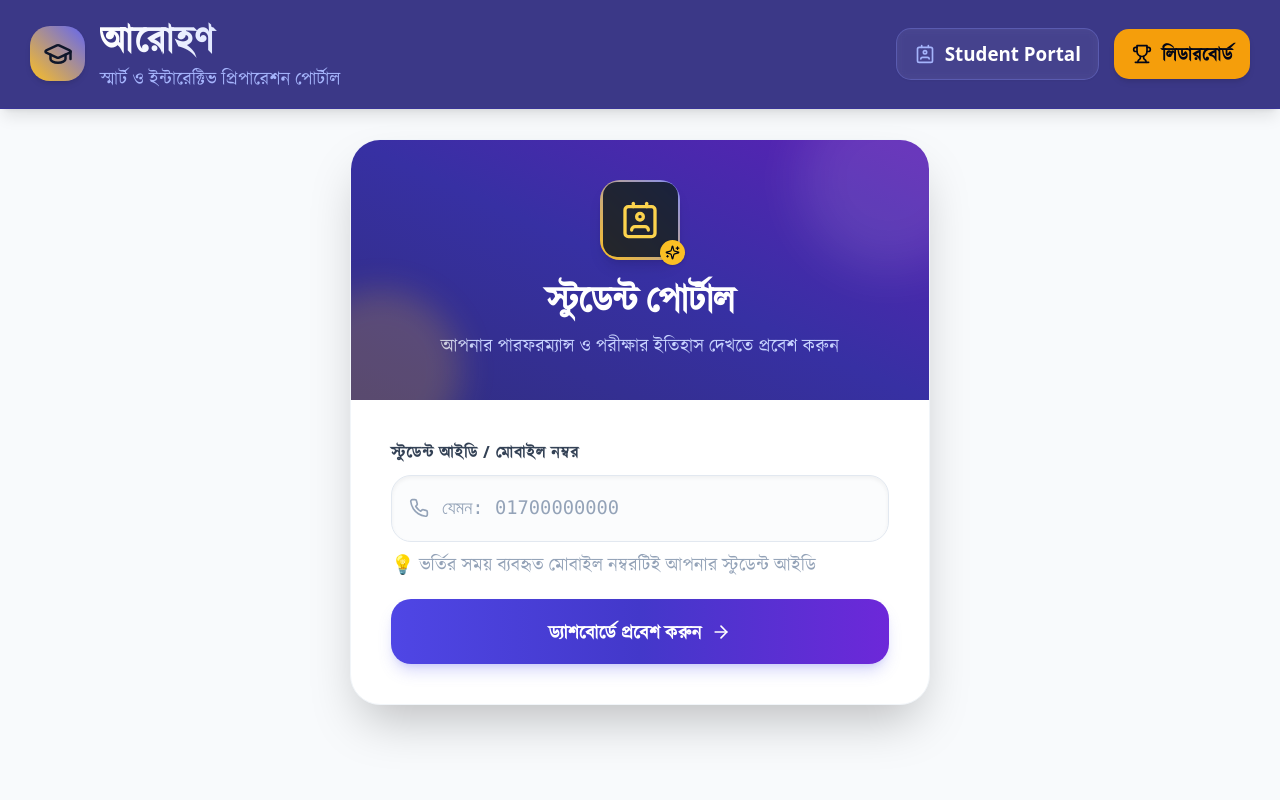
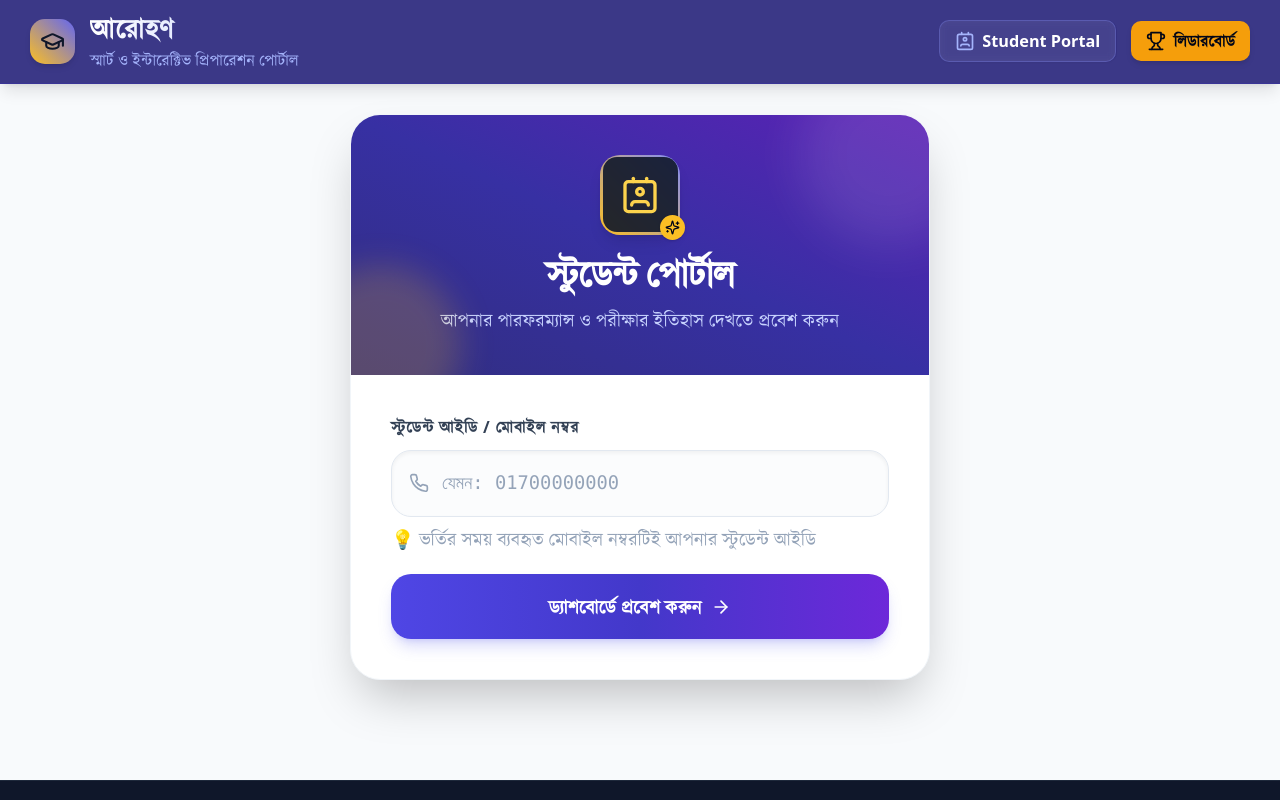
Before and after one commit to civilservantprebd-rgb/csp_next_js, a Next.js app: page /portal in a window 1280 px wide. Shown: the top 800 px of the page. Built offline with nearby package versions, Linux system fonts and the light colour scheme; no server answers; the database is empty.

Commit message:
feat: favicon (logo), compact header, home quick-access (leaderboard + student portal)

```diff
--- a/src/app/layout.tsx
+++ b/src/app/layout.tsx
@@ -4,6 +4,12 @@ import { Analytics } from "@vercel/analytics/next";
 
 export const metadata: Metadata = {
   metadataBase: new URL("https://www.aarohon.com"),
+  // Site icon (logo) for the browser tab / address bar
+  icons: {
+    icon: "/favicon.svg",
+    shortcut: "/favicon.svg",
+    apple: "/favicon.svg",
+  },
   title: "আরোহণ - প্রিপারেশন পোর্টাল",
   description: "বিসিএস ও সরকারি চাকরির প্রস্তুতির স্মার্ট প্রিপারেশন পোর্টাল — কুইজ, মডেল টেস্ট, লিডারবোর্ড ও চ্যাপ্টারভিত্তিক পড়াশোনা এক জায়গায়।",
   openGraph: {
--- a/src/components/home/HomeClient.tsx
+++ b/src/components/home/HomeClient.tsx
@@ -12,6 +12,7 @@ import { CourseCardGrid } from "@/components/dashboard/CourseCardGrid";
 import { LiveExamGrid } from "@/components/dashboard/LiveExamGrid";
 import { UpcomingExamGrid } from "@/components/dashboard/UpcomingExamGrid";
 import { AppConfigData, Exam } from "@/types/exam";
+import { Trophy, Contact } from "lucide-react";
 import { Submission } from "@/types/submission";
 import { syncBangladeshNetworkTime } from "@/lib/bangladesh-time";
 import { getLocalStudentUser } from "@/lib/student-auth";
@@ -260,6 +261,37 @@ export default function HomeClient({ config }: { config: AppConfigData }) {
       />
 
       <main className="flex-grow max-w-6xl w-full mx-auto p-3 sm:p-5 md:p-6 space-y-10">
+        {/* দ্রুত প্রবেশ — লিডারবোর্ড + Student Portal (হোমের একদম উপরে) */}
+        <section className="grid grid-cols-2 gap-3 sm:gap-4 font-bengali">
+          <button
+            type="button"
+            onClick={() => router.push(`/leaderboard/${selectedExamKey || "exam_01"}`)}
+            className="flex items-center gap-3 sm:gap-4 bg-gradient-to-br from-amber-400 to-orange-500 text-slate-950 rounded-2xl p-4 sm:p-5 shadow-md hover:shadow-lg transition-all cursor-pointer text-left active:scale-[0.99]"
+          >
+            <span className="bg-white/85 rounded-2xl p-2.5 sm:p-3 shadow-sm shrink-0">
+              <Trophy className="w-6 h-6 sm:w-7 sm:h-7" />
+            </span>
+            <span className="min-w-0">
+              <span className="block font-black text-base sm:text-lg leading-tight truncate">লিডারবোর্ড</span>
+              <span className="block text-xs sm:text-sm text-slate-800/80 font-semibold truncate">মেধা তালিকায় নিজের অবস্থান</span>
+            </span>
+          </button>
+
+          <button
+            type="button"
+            onClick={handleOpenStudentPortal}
+            className="flex items-center gap-3 sm:gap-4 bg-gradient-to-br from-indigo-700 to-violet-700 text-white rounded-2xl p-4 sm:p-5 shadow-md hover:shadow-lg transition-all cursor-pointer text-left active:scale-[0.99]"
+          >
+            <span className="bg-white/15 rounded-2xl p-2.5 sm:p-3 shrink-0">
+              <Contact className="w-6 h-6 sm:w-7 sm:h-7" />
+            </span>
+            <span className="min-w-0">
+              <span className="block font-black text-base sm:text-lg leading-tight truncate">Student Portal</span>
+              <span className="block text-xs sm:text-sm text-indigo-100 font-semibold truncate">ফলাফল, বিশ্লেষণ ও বুকমার্ক</span>
+            </span>
+          </button>
+        </section>
+
         {/* Live Exams (if any) */}
         <LiveExamGrid
           exams={examsObj}
--- a/src/components/shared/Header.tsx
+++ b/src/components/shared/Header.tsx
@@ -52,7 +52,7 @@ export const Header: React.FC<HeaderProps> = ({ onOpenStudentPortal, onOpenLeade
     <header className={`bg-indigo-900/95 backdrop-blur-md text-white shadow-lg sticky top-0 z-40 border-b border-indigo-800/50 transition-transform duration-300 ${
       isVisible ? "translate-y-0" : "-translate-y-full"
     }`}>
-      <div className="max-w-7xl mx-auto px-4 sm:px-6 py-3 flex flex-col sm:flex-row justify-between items-center gap-3">
+      <div className="max-w-7xl mx-auto px-4 sm:px-6 py-2 flex flex-col sm:flex-row justify-between items-center gap-2">
         <Link
           href="/"
           onClick={(e) => {
@@ -64,14 +64,14 @@ export const Header: React.FC<HeaderProps> = ({ onOpenStudentPortal, onOpenLeade
           className="flex items-center space-x-3 w-full sm:w-auto justify-between sm:justify-start cursor-pointer group"
         >
           <div className="flex items-center space-x-3">
-            <div className="bg-gradient-to-tr from-amber-400 to-indigo-500 text-slate-900 p-2.5 rounded-2xl font-bold text-xl shadow-md group-hover:scale-105 transition-transform duration-200">
-              <GraduationCap className="w-6 h-6 text-slate-900" />
+            <div className="bg-gradient-to-tr from-amber-400 to-indigo-500 text-slate-900 p-2 rounded-xl font-bold shadow-md group-hover:scale-105 transition-transform duration-200">
+              <GraduationCap className="w-5 h-5 text-slate-900" />
             </div>
             <div>
-              <h1 className="text-xl sm:text-2xl font-black tracking-wide bg-gradient-to-r from-white via-indigo-100 to-indigo-200 bg-clip-text text-transparent">
+              <h1 className="text-base sm:text-lg font-black tracking-wide bg-gradient-to-r from-white via-indigo-100 to-indigo-200 bg-clip-text text-transparent">
                 আরোহণ
               </h1>
-              <p className="text-sm text-indigo-300 font-medium font-bengali">
+              <p className="text-xs text-indigo-300 font-medium font-bengali">
                 স্মার্ট ও ইন্টারেক্টিভ প্রিপারেশন পোর্টাল
               </p>
             </div>
@@ -85,7 +85,7 @@ export const Header: React.FC<HeaderProps> = ({ onOpenStudentPortal, onOpenLeade
                 handleStudentPortalClick(e);
                 if (!isTeacher) onOpenStudentPortal();
               }}
-              className="bg-white/10 hover:bg-white/20 border border-indigo-400/30 px-3.5 py-2 rounded-xl text-xs sm:text-sm font-semibold transition flex items-center justify-center gap-2 shadow-sm backdrop-blur-sm"
+              className="bg-white/10 hover:bg-white/20 border border-indigo-400/30 px-3 py-1.5 rounded-lg text-xs font-semibold transition flex items-center justify-center gap-1.5 shadow-sm backdrop-blur-sm"
             >
               <Contact className="w-4 h-4 text-indigo-300" /> Student Portal
             </button>
@@ -93,7 +93,7 @@ export const Header: React.FC<HeaderProps> = ({ onOpenStudentPortal, onOpenLeade
             <Link
               href="/portal"
               onClick={handleStudentPortalClick}
-              className="bg-white/10 hover:bg-white/20 border border-indigo-400/30 px-3.5 py-2 rounded-xl text-xs sm:text-sm font-semibold transition flex items-center justify-center gap-2 shadow-sm backdrop-blur-sm"
+              className="bg-white/10 hover:bg-white/20 border border-indigo-400/30 px-3 py-1.5 rounded-lg text-xs font-semibold transition flex items-center justify-center gap-1.5 shadow-sm backdrop-blur-sm"
             >
               <Contact className="w-4 h-4 text-indigo-300" /> Student Portal
             </Link>
@@ -102,14 +102,14 @@ export const Header: React.FC<HeaderProps> = ({ onOpenStudentPortal, onOpenLeade
           {onOpenLeaderboard ? (
             <button
               onClick={onOpenLeaderboard}
-              className="bg-amber-500 hover:bg-amber-600 text-slate-950 px-3.5 py-2 rounded-xl text-xs sm:text-sm font-bold transition flex items-center justify-center gap-2 shadow-md"
+              className="bg-amber-500 hover:bg-amber-600 text-slate-950 px-3 py-1.5 rounded-lg text-xs font-bold transition flex items-center justify-center gap-1.5 shadow-md"
             >
               <Trophy className="w-4 h-4" /> লিডারবোর্ড
             </button>
           ) : (
             <Link
               href="/leaderboard/exam_01"
-              className="bg-amber-500 hover:bg-amber-600 text-slate-950 px-3.5 py-2 rounded-xl text-xs sm:text-sm font-bold transition flex items-center justify-center gap-2 shadow-md"
+              className="bg-amber-500 hover:bg-amber-600 text-slate-950 px-3 py-1.5 rounded-lg text-xs font-bold transition flex items-center justify-center gap-1.5 shadow-md"
             >
               <Trophy className="w-4 h-4" /> লিডারবোর্ড
             </Link>
```
Also changed, not shown: public/favicon.svg (added).
